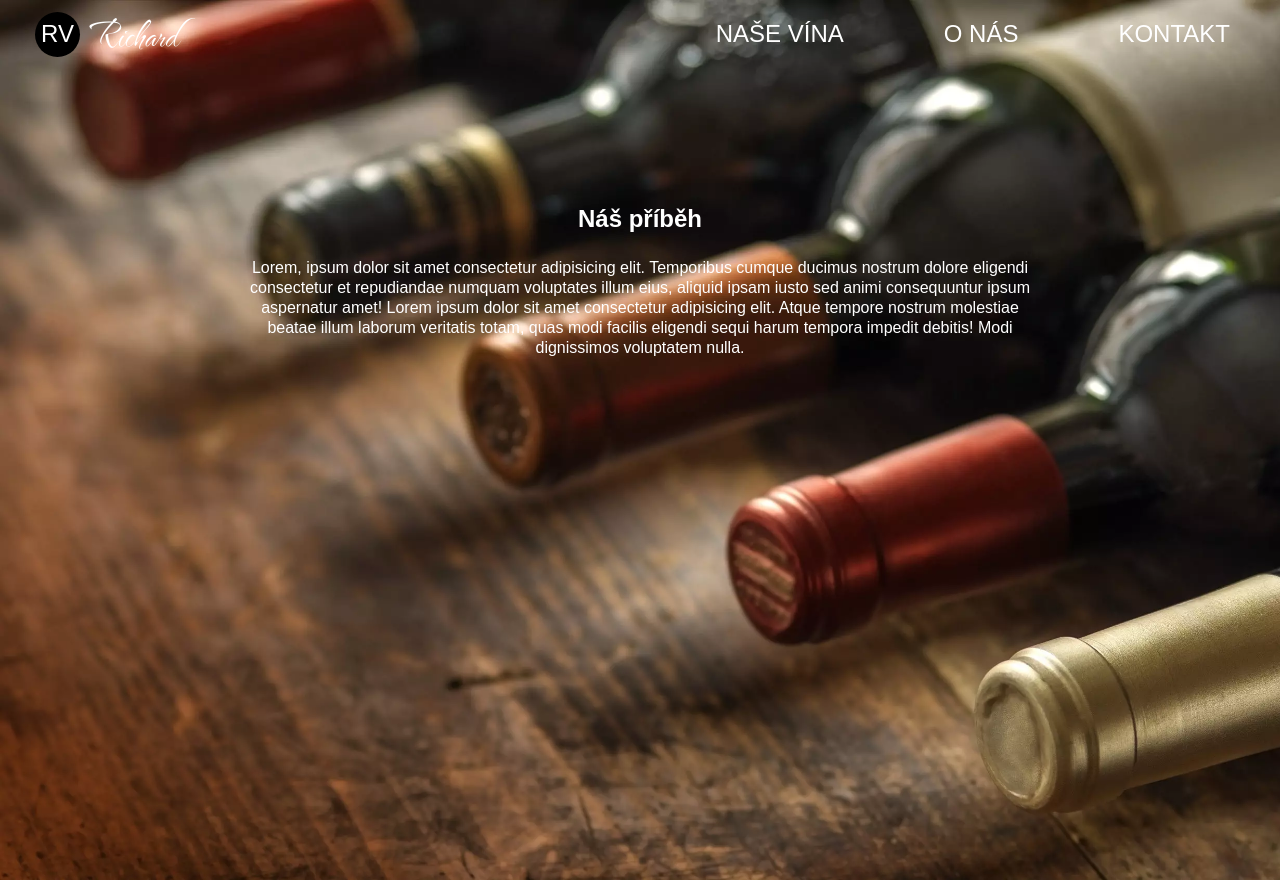
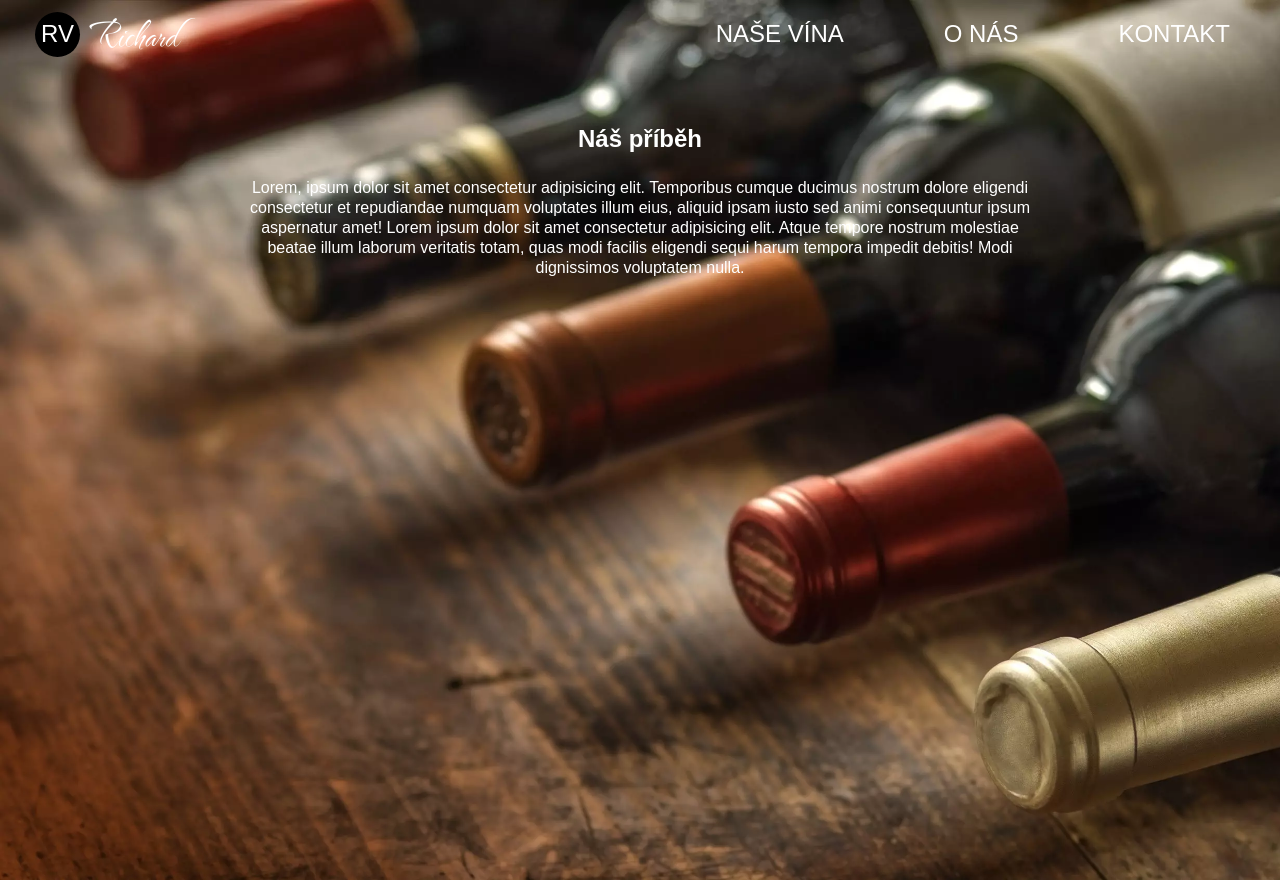
Before and after one commit to JanecekJiri1/vinarstv-R, a React (Create React App) app: page /About in a window 1280 px wide. Built offline with nearby package versions, Linux system fonts and the light colour scheme.

Commit message:
about padding

```diff
--- a/src/components/about.style.css
+++ b/src/components/about.style.css
@@ -7,12 +7,12 @@
   min-height: 110vh;
   color: white;
 
-  padding: 80px 10px 25px;
+  padding: 50px 10px 45px;
 }
 
 .aboutContainer {
   position: relative;
-  top: 75px;
+  top: 25px;
   padding: 25px;
 }
 
@@ -29,6 +29,5 @@
 @media only screen and (max-height: 400px) {
   .aboutDescription {
     padding: 10px 10px 35px;
-    height: 145px;
   }
 }
```
